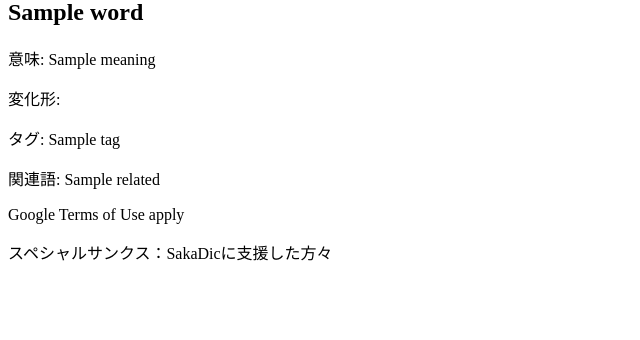
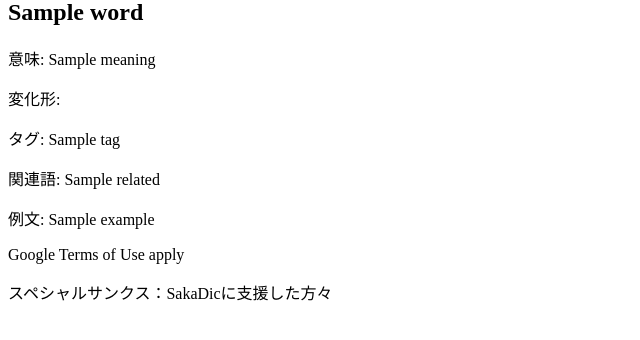
Before and after one commit to Sakalt/Sakadic, a Python web app: template templates/dic.html in a window 1280 px wide. Shown: the part 136-476 px from the top of the page, without its empty margins (0-640 px from the left). Run offline with Jinja, Linux system fonts and the light colour scheme; the template is opened without the code that fills it: most values are stand-ins (such as "Sample title", 1, 10 or a date in 2020).

Commit message:
Update dic.html

```diff
--- a/templates/dic.html
+++ b/templates/dic.html
@@ -17,6 +17,7 @@
       <p>変化形: {{ forms|join(', ') }}</p>
       <p>タグ: {{ tags|join(', ') }}</p>
       <p>関連語: {{ related|join(', ') }}</p>
+      <p>例文: {{ examples|join(', ') }}</p>
     {% endif %}
     <footer>
       <p>Google Terms of Use apply</p>
```
